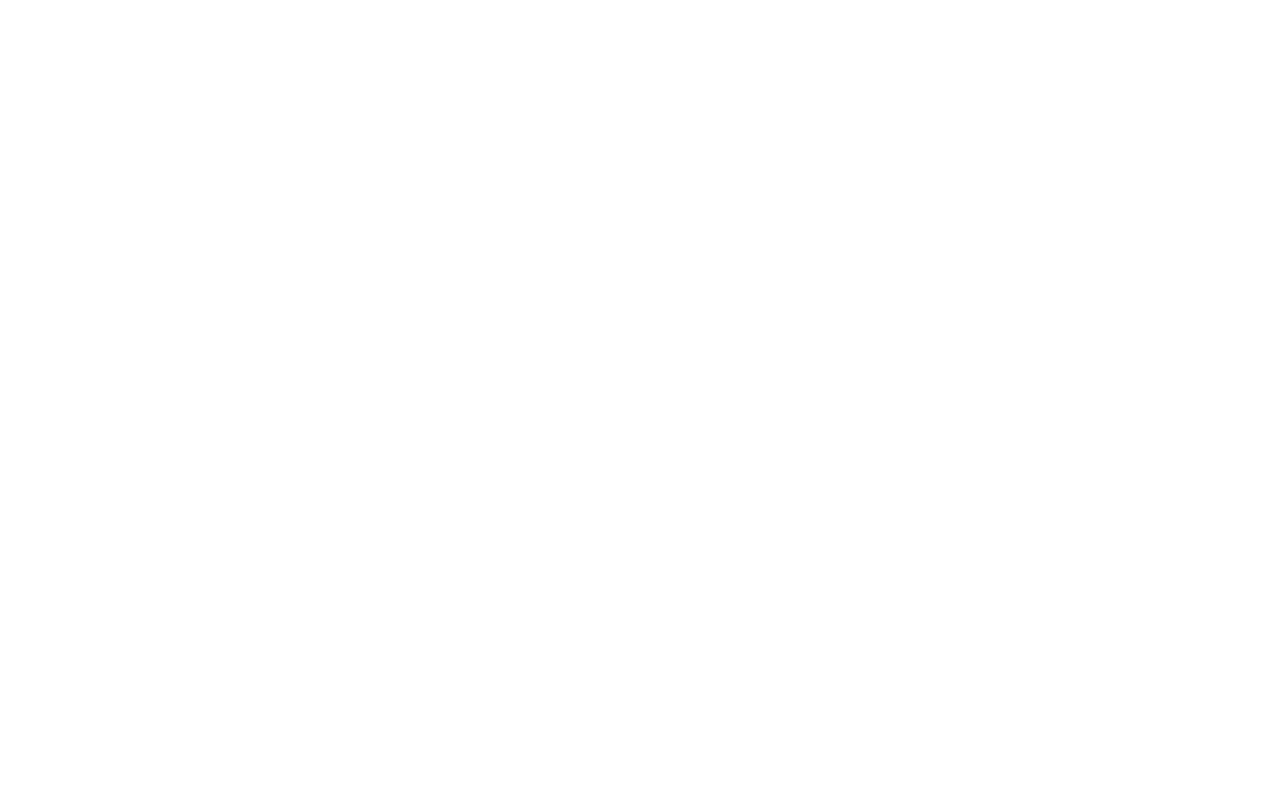
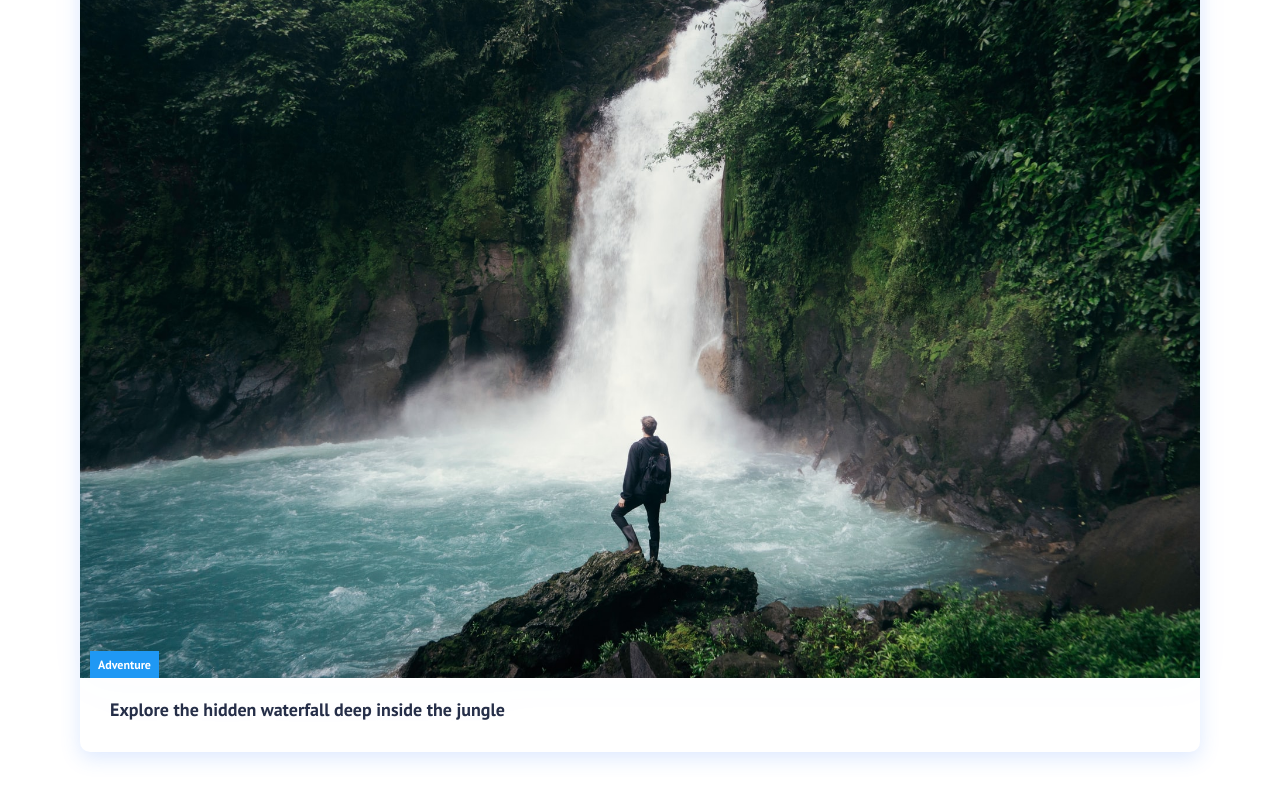
Before and after one commit to codewithirene567/responsive-react-app, a React (Create React App) app: page / in a window 1280 px wide. Shown: the part 1108-1908 px from the top of the page. Before the commit the page ends 942 px from the top, so only its background shows below. Built offline with nearby package versions, Linux system fonts and the light colour scheme.

Commit message:
passed props from cards to cardItem file

```diff
--- a/src/components/CardItem.js
+++ b/src/components/CardItem.js
@@ -3,17 +3,18 @@
 import React from 'react'
 import { Link } from 'react-router-dom'
 
-function CardItem() {
+function CardItem(props) {
     return (
         <>
             <li className="cards__item">
-                <Link className="cards__item__link">
-                    <figure className="cards__item__pic-wrap">
-                        <img src="/" alt="Travel Image"
+                <Link className="cards__item__link" to={props.path}>
+                    <figure className="cards__item__pic-wrap"
+                    data-category={props.label}>
+                        <img src={props.src} alt="Travel Image"
                         className="cards__item__img"/>
                     </figure>
                     <div className="cards__item__info">
-                        <h5 className="cards__item__text"></h5>
+                        <h5 className="cards__item__text">{props.text}</h5>
                     </div>
                 </Link>
             </li>
--- a/src/components/Cards.js
+++ b/src/components/Cards.js
@@ -1,6 +1,7 @@
 //hold all the cards
-import React from 'react'
-import CardItem from './CardItem'
+import React from 'react';
+import CardItem from './CardItem';
+import './Cards.css';
 
 function Cards(){
     return (
@@ -9,7 +10,13 @@
             <div className="cards_container">
                 <div className="cards__wrapper">
                     <ul className="cards__items">
-                        <CardItem />
+                        <CardItem
+                            src="images/img-9.jpg"
+                            text="Explore the hidden waterfall deep inside the
+                            jungle"
+                            label='Adventure'
+                            path='/services'
+                        />
                     </ul>
                 </div>
             </div>
```
Also changed, not shown: 1 other file (tests, documents, lock files or other folders).
